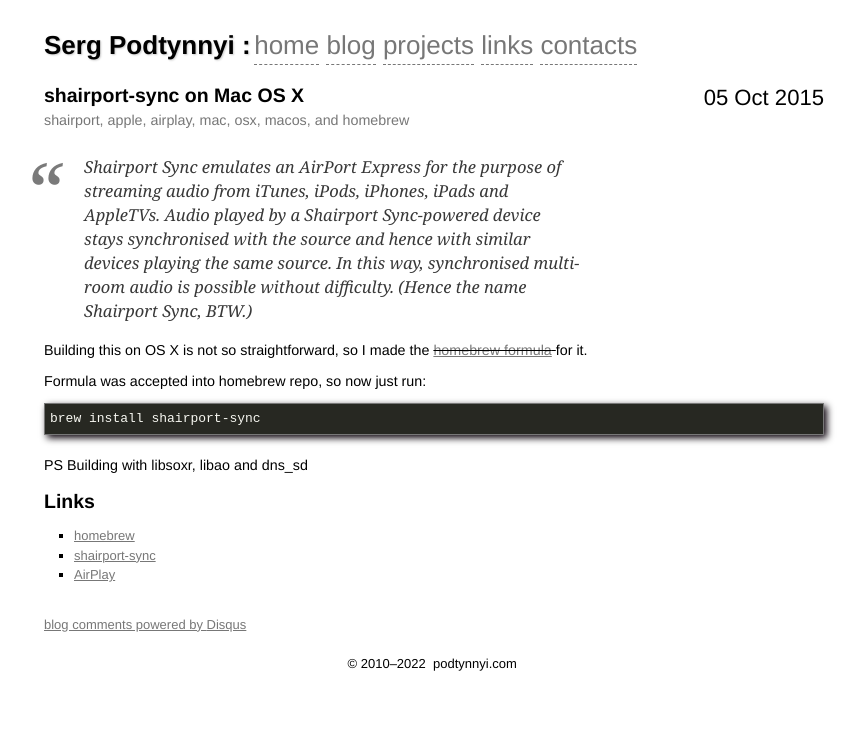
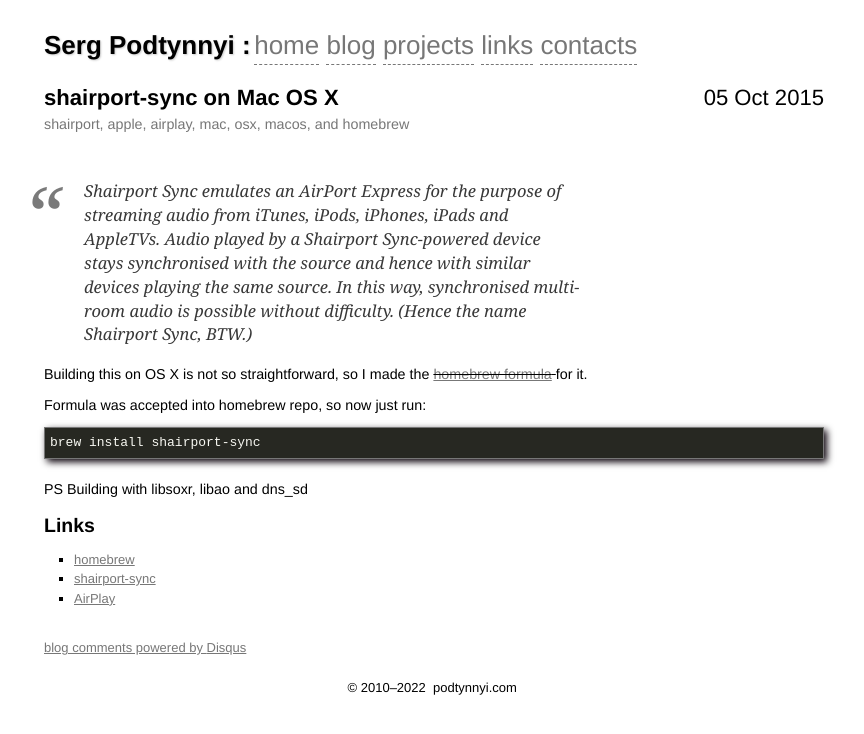
Before and after one commit to shtirlic/shtirlic.github.com, a Jekyll site: the page built from _posts/2015-10-05-shairportsync-on-mac-os-x.markdown, in a window 1280 px wide. Shown: the top 734 px of the page, without its empty margins (206-1070 px from the left). Built offline with Jekyll 4.4.1, drawn with Linux system fonts in a browser that asks for light colours; some web fonts are replaced; comment, search, counter and statistics services are not loaded.

Commit message:
Update post.html

```diff
--- a/_layouts/post.html
+++ b/_layouts/post.html
@@ -4,9 +4,9 @@
 
 <div class="post sweet-justice">
 
-  <div style="margin-bottom:20px">
+  <div style="margin-bottom:40px">
     <div class="post-date">{{ page.date | date_to_string }}</div>
-    <h2 style="display:inline">{{ page.title }}</h2>
+    <h1 style="display:inline">{{ page.title }}</h1>
     <div class="post-tags">{{ page.tags | array_to_sentence_string }}</div>
   </div>
   {{ content }}
```
